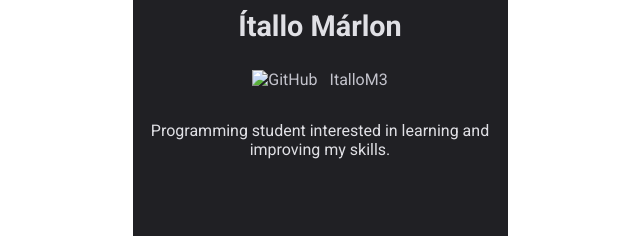
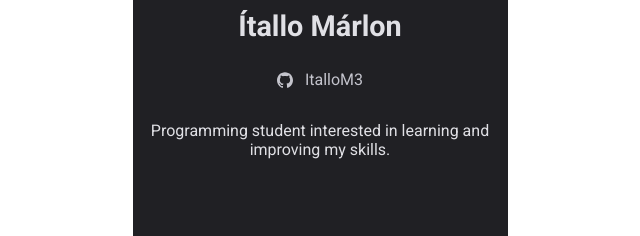
Before and after one commit to ItalloM3/Cracha-DoWhile, a plain HTML site: page index.html in a window 1280 px wide. Shown: the part 400-636 px from the top of the page, 320-960 px from the left. Drawn offline with Linux system fonts and the light colour scheme; no server answers.

Commit message:
:pencil: Atualizando Arquivo

```diff
--- a/index.html
+++ b/index.html
@@ -20,7 +20,7 @@
       <div>
         <a target="_blank" href="https://github.com/ItalloM3">
           <div id="userName">
-            <img id="git" src="github.svg" alt="GitHub" /><span id="login">ItalloM3</span>
+            <img id="git" src="Images/github.svg" alt="GitHub" /><span id="login">ItalloM3</span>
           </div>
         </a>
       </div>
```
